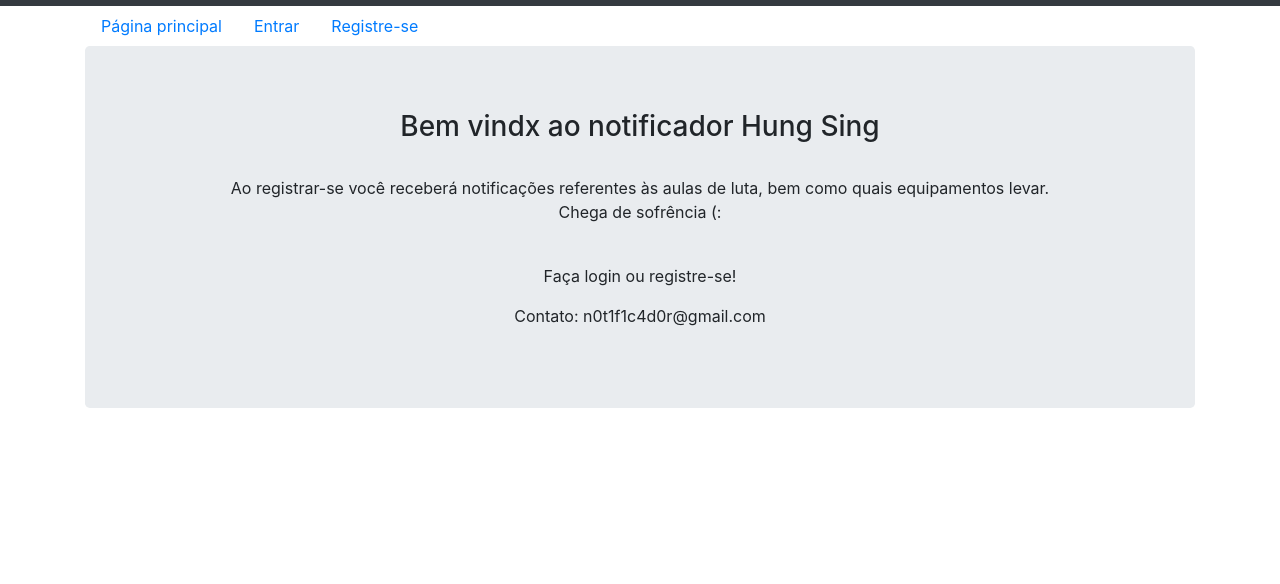
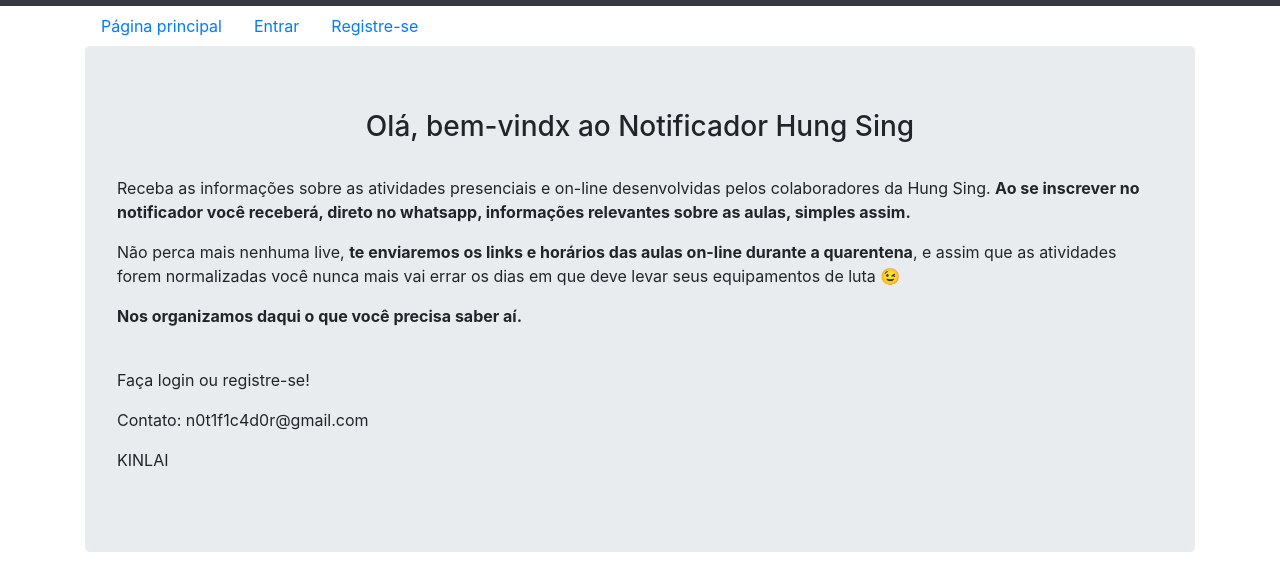
Before and after one commit to r4cs/hungsing-beta, a Flask app: page / in a window 1280 px wide. Shown: the part 328-912 px from the top of the page. Before the commit the page ends 736 px from the top, so only its background shows below. Run offline with Flask 2, Linux system fonts and the light colour scheme; some libraries are stand-ins or nearby versions.

Commit message:
changed index page content

```diff
--- a/notificadorHSproject/templates/index.html
+++ b/notificadorHSproject/templates/index.html
@@ -12,13 +12,24 @@
 
             {% else %}
 
-            <h3>Bem vindx ao notificador Hung Sing</h3>
+            <h3>Olá, bem-vindx ao Notificador Hung Sing</h3>
             <br>
-            <p>Ao registrar-se você receberá notificações referentes às aulas de luta, bem como quais equipamentos levar.
-                <br> Chega de sofrência (:</p>
+            <p style="text-align:left;">Receba as informações sobre as atividades presenciais e on-line desenvolvidas pelos colaboradores da Hung Sing. <b>Ao se inscrever no notificador você receberá, direto no whatsapp, informações relevantes sobre as aulas, simples assim.</b></p>
+            <p style="text-align:left;">Não perca mais nenhuma live, <b>te enviaremos os links e horários das aulas on-line durante a quarentena</b>, e assim que as atividades forem normalizadas você nunca mais vai errar os dias em que deve levar seus equipamentos de luta 😉</p>
+            <p style="text-align:left;"><b>Nos organizamos daqui o que você precisa saber aí.</b></p>
             <br>
-            <p>Faça login ou registre-se!</p>
-            <p>Contato: n0t1f1c4d0r@gmail.com</p>
+            <p style="text-align:left;">Faça login ou registre-se!</p>
+            <p style="text-align:left;">Contato: n0t1f1c4d0r@gmail.com</p>
+            <p style="text-align:left;">KINLAI</p>
+
+
+<!--            <h3>Bem vindx ao notificador Hung Sing</h3>-->
+<!--            <br>-->
+<!--            <p>Ao registrar-se você receberá notificações referentes às aulas de luta, bem como quais equipamentos levar.-->
+<!--                <br> Chega de sofrência (:</p>-->
+<!--            <br>-->
+<!--            <p>Faça login ou registre-se!</p>-->
+<!--            <p>Contato: n0t1f1c4d0r@gmail.com</p>-->
 
             {% endif %}
 
```
